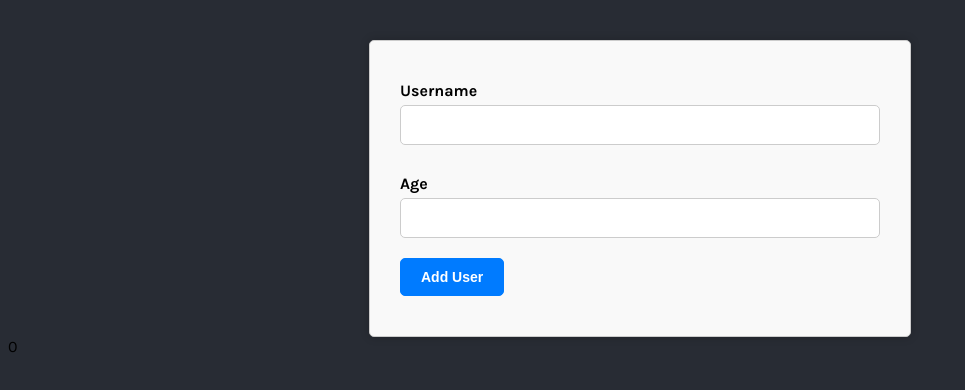
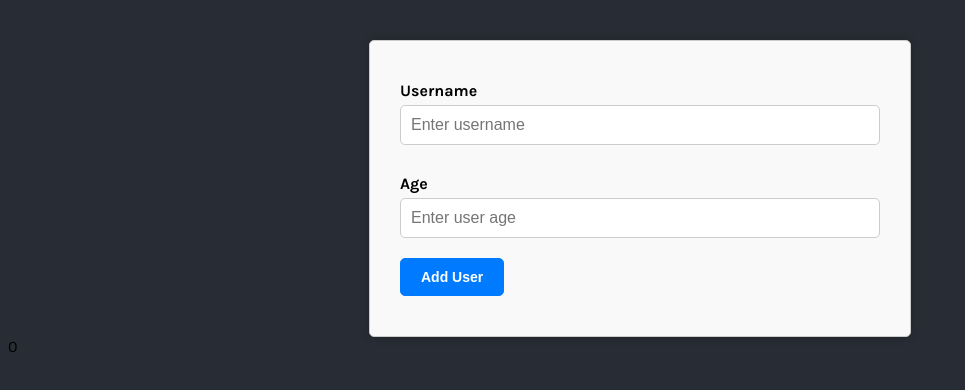
Before and after one commit to EidHachem/users-list, a React (Vite) app: page / in a window 1280 px wide. Shown: the top 390 px of the page, without its empty margins (0-965 px from the left). Built offline with nearby package versions, Linux system fonts and the light colour scheme.

Commit message:
Add placeholders for inputs

```diff
--- a/src/components/Form/AddUsers.jsx
+++ b/src/components/Form/AddUsers.jsx
@@ -60,11 +60,11 @@ const AddUsers = ({ addUser }) => {
   return (
     <Card>
       <form className={styles.form} onSubmit={addNewUserHandler}>
-        <label className={styles.label}>Username</label>
-        <input className={styles.input} type="text" onChange={addNameHAndler} value={username} />
+        <label htmlFor="name" className={styles.label}>Username</label>
+        <input id="name" className={styles.input} type="text" onChange={addNameHAndler} value={username} placeholder="Enter username" />
         <br />
-        <label className={styles.label}>Age</label>
-        <input className={styles.input} type="number" onChange={addAgeHAndler} value={age} />
+        <label htmlFor="age" className={styles.label}>Age</label>
+        <input id="age" className={styles.input} type="number" onChange={addAgeHAndler} value={age} placeholder="Enter user age" />
         <Button name="Add User" />
       </form>
       {showModel && <AlertModal
```
